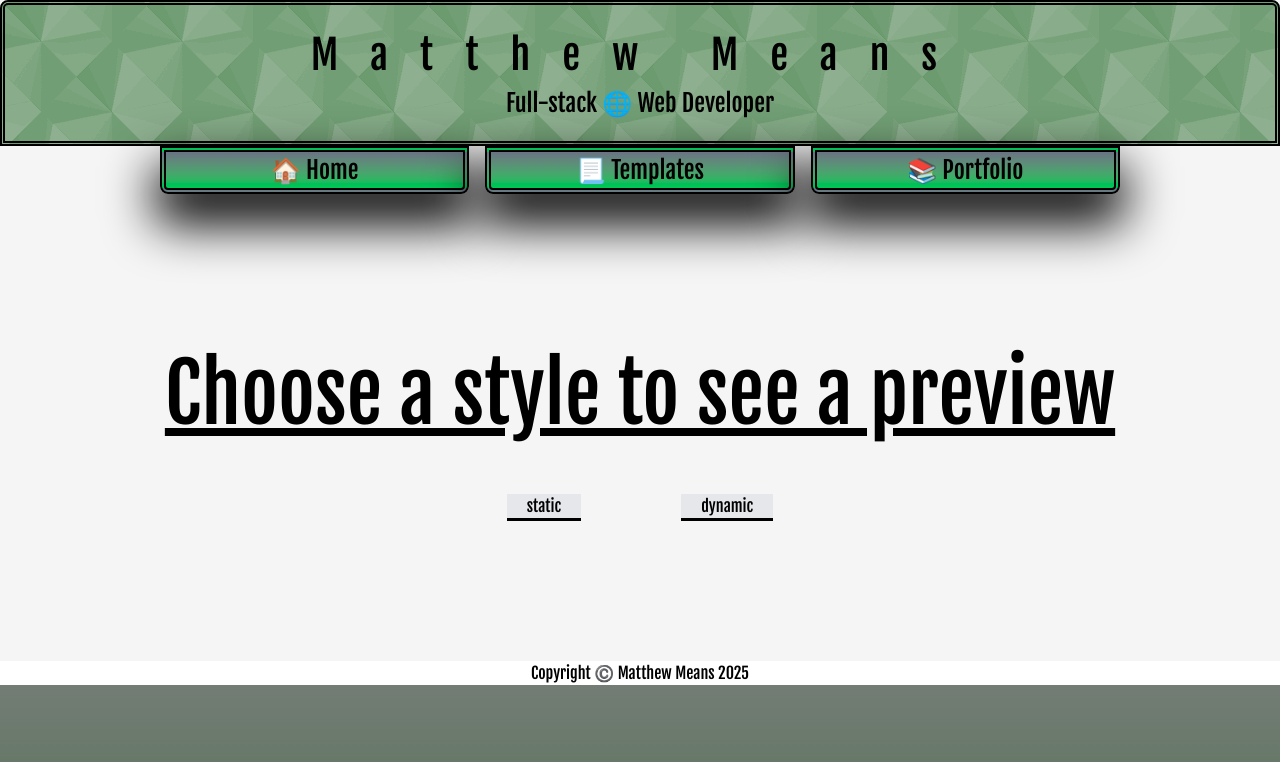
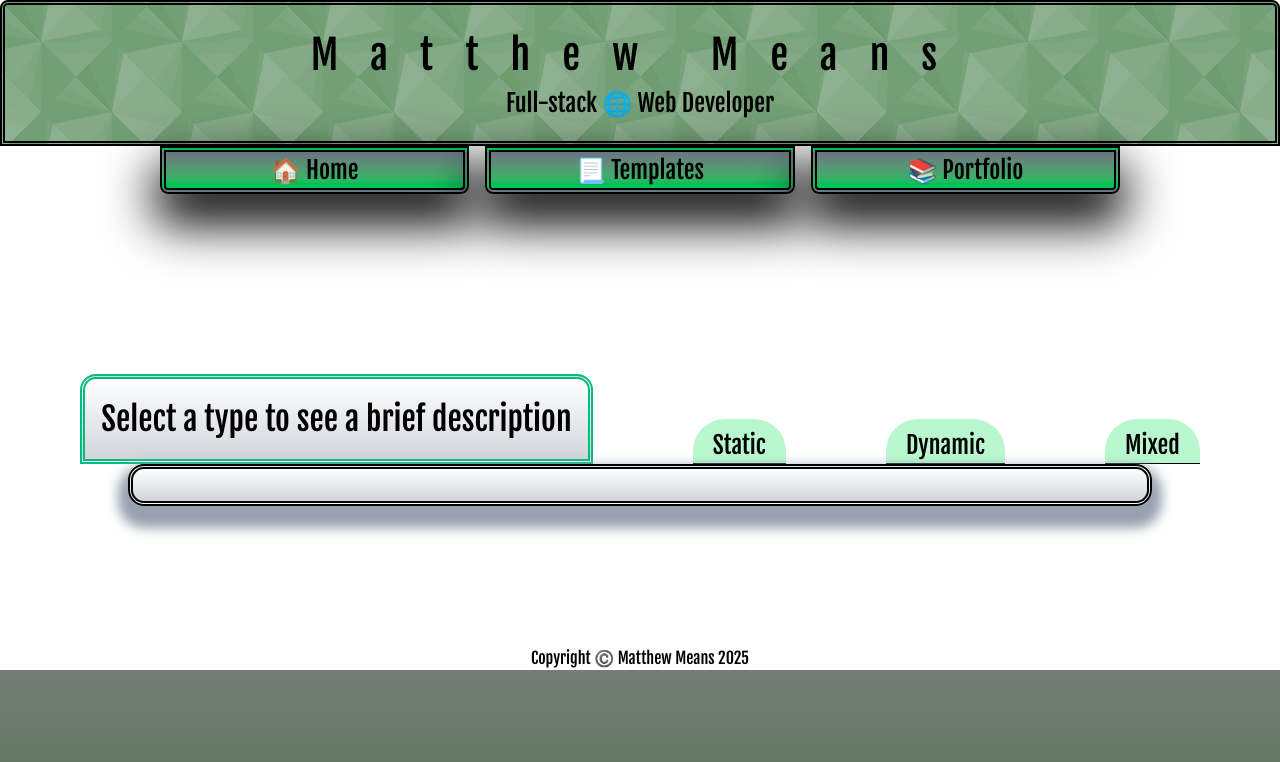
Before and after one commit to MattyMeans19/matt-means-dev, a React (Vite) app: page /matt-means-dev/templates in a window 1280 px wide. Shown: the top 762 px of the page. Built offline with nearby package versions, Linux system fonts and the light colour scheme.

Commit message:
Fix to Routing and Update to Templates

```diff
--- a/src/components/NavButton.jsx
+++ b/src/components/NavButton.jsx
@@ -4,7 +4,7 @@ import { Link } from 'react-router';
 
 
 function NavButton(props){
-    const pageLink =props.route;
+    const pageLink ="/" + props.route;
 
     return(
         <div class ="text-center text-[1.5rem] w-[100%] basis-1/3 rounded-b-lg border-double border-6 bg-linear-to-t from-green-500 to-gray-500 shadow-[0_25px_50px_5px] shadow-black">
--- a/src/components/Portfolio/Portfolio.jsx
+++ b/src/components/Portfolio/Portfolio.jsx
@@ -1,9 +1,13 @@
 import React from "react";
+import '../../index.css'
+import NavBar from "../NavBar";
+import Footer from "../Footer";
 
 function Portfolio(){
     return(
-        <div>
-            <h1>Portfolio</h1>
+        <div class="fjalla-one-regular templates-bg">
+            <NavBar />
+            <Footer />
         </div>
     );
 }
--- a/src/components/Prebuilds/Buttons.jsx
+++ /dev/null
@@ -1,13 +0,0 @@
-import React from "react";
-
-function Buttons(props){
-    return(
-        <div>
-          <button class="bg-gray-200 px-5 border-solid border-b-3" onClick={() =>{
-            props.onClicked()
-          }}>{props.text}</button>
-        </div>
-    )
-}
-
-export default Buttons;
--- a/src/components/Prebuilds/Content.jsx
+++ b/src/components/Prebuilds/Content.jsx
@@ -1,28 +1,12 @@
 import React, {useState} from "react";
-import Buttons from "./Buttons";
+import PageType from "./PageType";
 
 function Content(){
 
-    const [isStatic, setPageType]=useState(true);
-
-    function changePageType(){
-        setPageType(!isStatic)
-    }
 
     return(
-        <div class="my-35 flex flex-nowrap flex-col items-center">
-            <h1 class="text-center text-[5rem] underline ">Choose a style to see a preview</h1>
-            <div class="flex flex-nowrap justify-between gap-25 mt-10">
-                <Buttons
-                    text="static"
-                    onClicked={changePageType}
-                />
-                <Buttons
-                    text="dynamic"
-                    onClicked={changePageType}
-                />
-            </div>
-
+        <div>
+            <PageType />
       </div>
     )
 }
--- /dev/null
+++ b/src/components/Prebuilds/PageType.jsx
@@ -0,0 +1,43 @@
+import React, {useState} from "react";
+import TypeButtons from "./TypeButtons";
+
+function PageType(){
+
+    const [typeDescription, setDescription]=useState("");
+
+    function changeType(info){
+        setDescription(info)
+    }
+
+    return(
+        <div class="my-35 flex flex-nowrap flex-col items-center">
+            <div class="flex flex-nowrap justify-between gap-25 mt-10 items-end">
+            <h1 class="text-center text-[2rem] border-double border-5 border-emerald-500 rounded-t-2xl p-4 bg-linear-to-t from-gray-300 to-white">Select a type to see a brief description</h1>
+                <TypeButtons
+                    text="Static"
+                    onClicked={changeType}
+                    description="A Static web page is one that DOES NOT change. A single-page, static site will have only text and images.
+                    In most cases the only interactable parts of a static web page will be buttons or links to other pages, for a multi-page, Static website.
+                    Static web pages are the quickest route to an online presence, but don't allow for much user interaction."
+                />
+                <TypeButtons
+                    text="Dynamic"
+                    onClicked={changeType}
+                    description="A Dynamic web page is one that DOES change. From a simple clock, to more complex features, a Dynamic page will change in some way, most likely user input/interaction.
+                    A good example would be a registration/login form for saving/retrieving user data. More complex Dynamic web pages usually implement some kind of back-end feature and require more time
+                    and input to complete."
+                />
+                <TypeButtons
+                    text="Mixed"
+                    onClicked={changeType}
+                    description="You can always do a combination of both as well. With a multi-page website not every page has to be one type. You can always mix and match for the perfect
+                    style that fits your needs. This can take a while to build, but it can definitely be worth the wait."
+                />
+            </div>
+            <p class="border-double border-5 border-black w-[80vw] rounded-2xl text-[2rem] p-4 bg-linear-to-b from-white to-gray-300 shadow-[0_12px_12px_10px] shadow-gray-400">{typeDescription}</p>
+
+      </div>
+    )
+}
+
+export default PageType;
--- /dev/null
+++ b/src/components/Prebuilds/TypeButtons.jsx
@@ -0,0 +1,13 @@
+import React from "react";
+
+function Buttons(props){
+    return(
+        <div>
+          <button class="bg-green-200 px-5 border-solid border-b-1 text-[1.5rem] text-center rounded-t-4xl pt-2 hover:bg-green-400 focus:outline-3 active:bg-green-600" onClick={() =>{
+            props.onClicked(props.description)
+          }}>{props.text}</button>
+        </div>
+    )
+}
+
+export default Buttons;
--- a/src/index.css
+++ b/src/index.css
@@ -21,5 +21,5 @@ body{
 }
 
 .templates-bg{
-  background-color: whitesmoke;
+  background-color: white;
 }
--- a/src/main.jsx
+++ b/src/main.jsx
@@ -11,8 +11,8 @@ createRoot(document.getElementById('root')).render(
     <BrowserRouter basename='/matt-means-dev'>
       <Routes>
         <Route path="/" element={<App />} />
-        <Route path="templates" element={<Prebuilds />} />
-        <Route path="portfolio" element={<Portfolio />} />
+        <Route path="/templates" element={<Prebuilds />} />
+        <Route path="/portfolio" element={<Portfolio />} />
       </Routes>
     </BrowserRouter>
   </StrictMode>,
```
